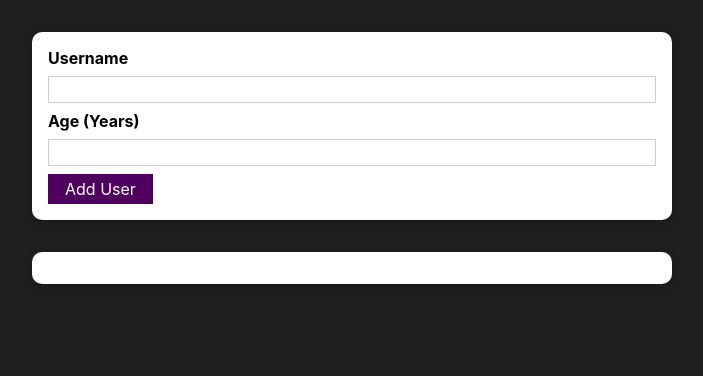
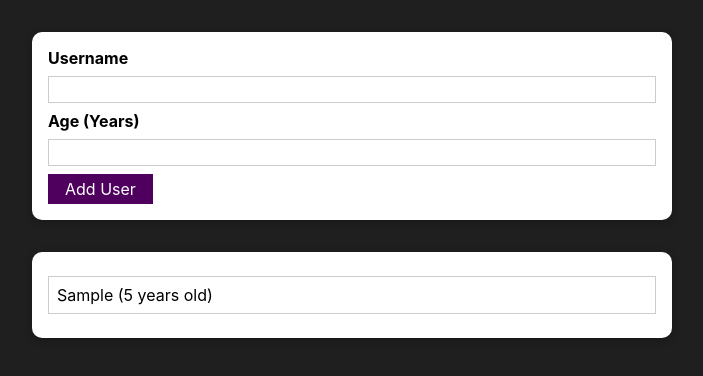
Before and after one commit to alikgarai/Add_User-React, a React (Create React App) app: page / in a window 1280 px wide. Both pictures are taken after typing "Sample", "5" into the empty fields and a click on the button "Add User". Shown: the top 376 px of the page, without its empty margins (288-991 px from the left). Built offline with nearby package versions, Linux system fonts and the light colour scheme.

Commit message:
8.5 Managing list of users via state

```diff
--- a/src/App.js
+++ b/src/App.js
@@ -1,11 +1,23 @@
+import { useState } from "react";
 import AddUser from "./components/Users/AddUser";
 import UsersList from "./components/Users/UsersList";
 
 function App() {
+  const [usersList, setUsersList] = useState([]);
+
+  const addUserHandler = (uName, uAge) => {
+    setUsersList((prevUsersList) => {
+      return [
+        ...prevUsersList,
+        { name: uName, age: uAge, id: Math.random().toString() },
+      ];
+    });
+  };
+
   return (
     <div className="App">
-      <AddUser />
-      <UsersList users={[]} />
+      <AddUser onAddUser={addUserHandler} />
+      <UsersList users={usersList} />
     </div>
   );
 }
--- a/src/components/Users/AddUser.js
+++ b/src/components/Users/AddUser.js
@@ -15,7 +15,7 @@
     if (+enteredAge < 1) {
       return;
     }
-    console.log(enteredUsername, enteredAge);
+    props.onAddUser(enteredUsername, enteredAge);
     setEnteredUsername("");
     setEnteredAge("");
   };
--- a/src/components/Users/UsersList.js
+++ b/src/components/Users/UsersList.js
@@ -6,7 +6,7 @@
     <Card className={classes.users}>
       <ul>
         {props.users.map((user) => (
-          <li>
+          <li key={user.id}>
             {user.name} ({user.age} years old)
           </li>
         ))}
```
